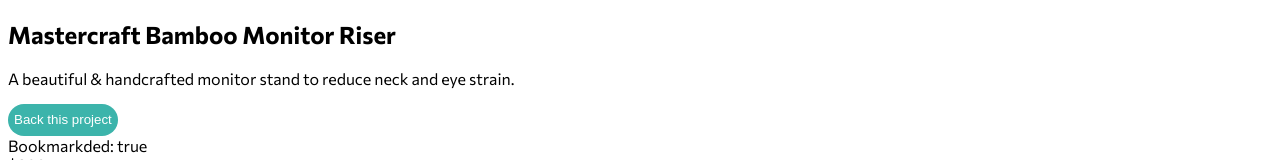
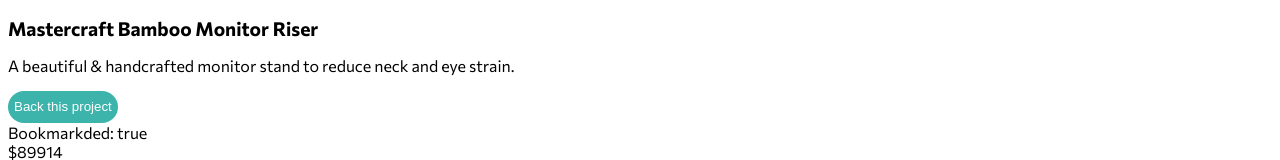
Before and after one commit to Tsuyoshi84/crowdfunding-product-page, a Vue app: page / in a window 1280 px wide. Shown: the top 160 px of the page. Built offline with nearby package versions, Linux system fonts and the light colour scheme.

Commit message:
Use PostCSS instead of SASS

```diff
--- a/package.json
+++ b/package.json
@@ -21,8 +21,6 @@
     "eslint-plugin-vue": "^7.7.0",
     "postcss-nesting": "^7.0.1",
     "prettier": "^2.2.1",
-    "sass": "^1.32.8",
-    "sass-loader": "^11.0.1",
     "typescript": "^4.1.3",
     "vite": "^2.0.5"
   }
--- a/src/App.vue
+++ b/src/App.vue
@@ -16,7 +16,12 @@
 })
 </script>
 
-<style lang="scss">
+<style lang="postcss">
+:root {
+  --color-primary: #3cb4ab;
+  --color-primary-dark: #157a74;
+}
+
 *,
 *::before,
 *::after {
--- a/src/components/ProjectSummary.vue
+++ b/src/components/ProjectSummary.vue
@@ -1,6 +1,6 @@
 <template>
   <section>
-    <h1>{{ project.name }}</h1>
+    <h1 class="title">{{ project.name }}</h1>
     <p>{{ project.description }}</p>
     <primary-button>Back this project</primary-button>
     <div>Bookmarkded: {{ project.bookmarked }}</div>
@@ -24,3 +24,9 @@
   setup() {},
 })
 </script>
+
+<style scoped lang="postcss">
+.title {
+  font-size: 1.2rem;
+}
+</style>
--- a/src/components/common/PrimaryButton.vue
+++ b/src/components/common/PrimaryButton.vue
@@ -18,20 +18,19 @@
 })
 </script>
 
-<style lang="scss" scoped>
-@import '../../styles/_variables.scss';
-
+<style lang="postcss" scoped>
 button {
   color: #ffffff;
-  background-color: $color-primary;
+  background-color: var(--color-primary);
   border: none;
   height: 32px;
   border-radius: 16px;
+  cursor: pointer;
 
   &:hover,
   :focus,
   :active {
-    background-color: $color-emphasis;
+    background-color: var(--color-primary-dark);
   }
 }
 </style>
--- a/src/styles/_variables.scss
+++ /dev/null
@@ -1,2 +0,0 @@
-$color-primary: #3cb4ab;
-$color-emphasis: #157a74;
```
Also changed, not shown: 1 other file (tests, documents, lock files or other folders).
